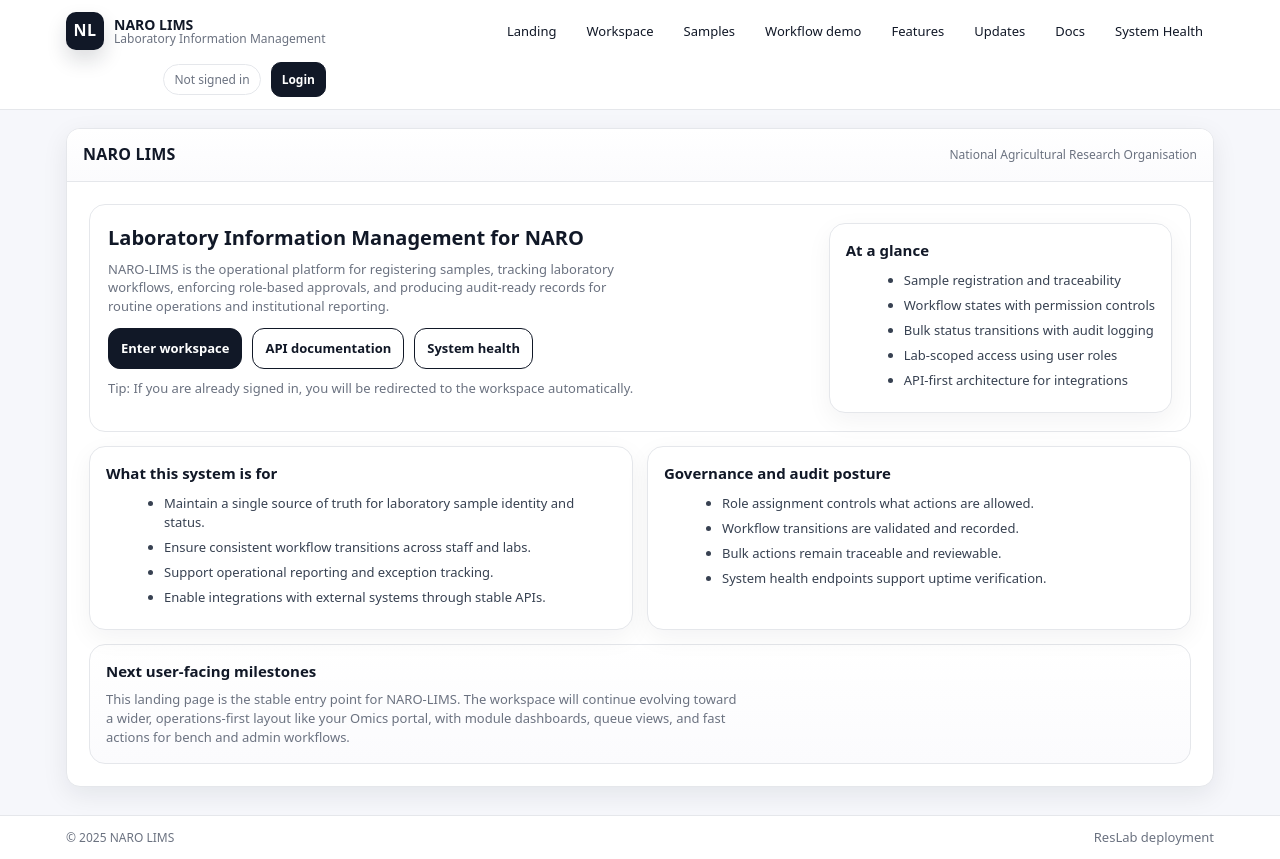
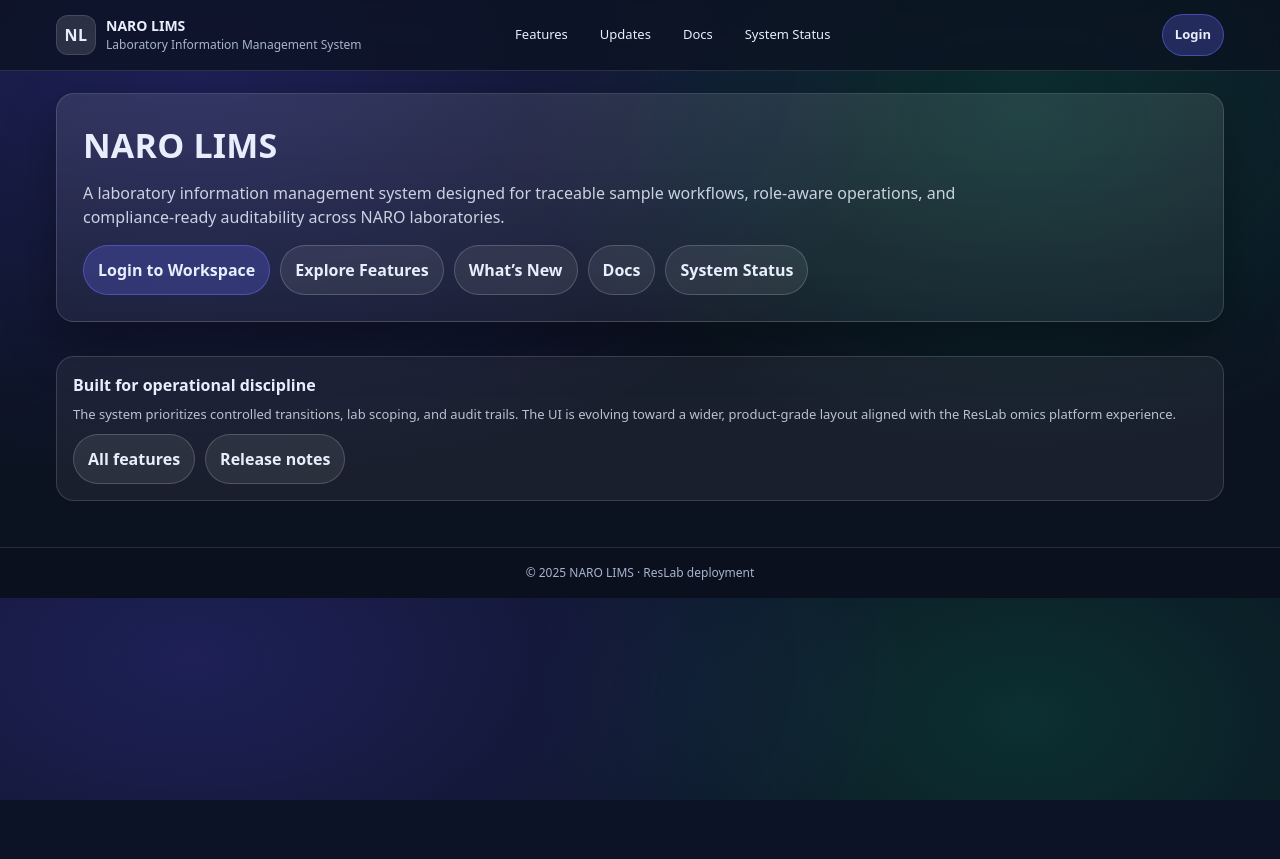
Before and after one commit to henrymwaka/narolims, a Django app: page / in a window 1280 px wide. After the commit the page ends 800 px from the top, so only its background shows below. Run offline with Django 5.2, Linux system fonts and the light colour scheme; parts of the project's set-up code (start-up, migrations or seed data) failed here and were passed over.

Commit message:
UI shell: base layout, navigation, public pages

```diff
--- /dev/null
+++ b/lims_core/templates/lims_core/base_public.html
@@ -0,0 +1,185 @@
+{% load static %}
+<!doctype html>
+<html lang="en">
+<head>
+  <meta charset="utf-8">
+  <meta name="viewport" content="width=device-width, initial-scale=1">
+  <title>{% block title %}NARO LIMS{% endblock %}</title>
+
+  <style>
+    :root{
+      --bg:#0b1220;
+      --panel:#0f1a2f;
+      --card:#0f1f3a;
+      --text:#e8eefc;
+      --muted:#a8b3cf;
+      --border:rgba(255,255,255,.12);
+      --shadow: 0 20px 50px rgba(0,0,0,.35);
+      --max: 1200px;
+      --radius: 18px;
+    }
+
+    *{ box-sizing:border-box; }
+    body{
+      margin:0;
+      font-family: ui-sans-serif, system-ui, -apple-system, "Segoe UI", Roboto, Helvetica, Arial;
+      background: radial-gradient(1200px 700px at 15% 10%, rgba(79,70,229,.28), transparent 60%),
+                  radial-gradient(900px 600px at 80% 20%, rgba(16,185,129,.18), transparent 55%),
+                  var(--bg);
+      color: var(--text);
+      line-height: 1.5;
+    }
+
+    a{ color: inherit; text-decoration:none; }
+    a:hover{ text-decoration: underline; }
+
+    .topbar{
+      position: sticky;
+      top:0;
+      z-index:50;
+      background: rgba(11,18,32,.75);
+      backdrop-filter: blur(12px);
+      border-bottom: 1px solid var(--border);
+    }
+    .topbar-inner{
+      max-width: var(--max);
+      margin: 0 auto;
+      padding: 14px 16px;
+      display:flex;
+      gap: 12px;
+      align-items:center;
+      justify-content: space-between;
+      flex-wrap: wrap;
+    }
+
+    .brand{
+      display:flex;
+      align-items:center;
+      gap: 10px;
+      min-width: 220px;
+    }
+    .badge{
+      width:40px;height:40px;border-radius:12px;
+      display:grid;place-items:center;
+      background: rgba(255,255,255,.12);
+      border: 1px solid var(--border);
+      font-weight: 900;
+      letter-spacing: .5px;
+    }
+    .brand .t strong{ display:block; font-size: 14px; }
+    .brand .t span{ display:block; font-size: 12px; color: var(--muted); }
+
+    .nav{
+      display:flex;
+      gap: 10px;
+      flex-wrap: wrap;
+      align-items:center;
+      justify-content:center;
+    }
+    .nav a{
+      font-size: 13px;
+      color: var(--text);
+      padding: 8px 10px;
+      border-radius: 999px;
+      border: 1px solid transparent;
+    }
+    .nav a:hover{
+      text-decoration:none;
+      border-color: var(--border);
+      background: rgba(255,255,255,.06);
+    }
+
+    .actions{
+      display:flex;
+      gap: 10px;
+      flex-wrap: wrap;
+      align-items:center;
+      justify-content:flex-end;
+      min-width: 240px;
+    }
+    .btn{
+      display:inline-flex;
+      align-items:center;
+      justify-content:center;
+      gap: 8px;
+      padding: 10px 12px;
+      border-radius: 999px;
+      border: 1px solid var(--border);
+      background: rgba(255,255,255,.08);
+      color: var(--text);
+      font-weight: 800;
+      font-size: 13px;
+      cursor:pointer;
+      white-space: nowrap;
+    }
+    .btn.primary{
+      background: rgba(99,102,241,.28);
+      border-color: rgba(99,102,241,.55);
+    }
+    .btn:hover{ text-decoration:none; opacity:.95; }
+
+    .container{
+      max-width: var(--max);
+      margin: 0 auto;
+      padding: 22px 16px 46px;
+    }
+
+    .card{
+      background: linear-gradient(180deg, rgba(255,255,255,.08), rgba(255,255,255,.05));
+      border: 1px solid var(--border);
+      border-radius: var(--radius);
+      box-shadow: var(--shadow);
+    }
+
+    footer{
+      border-top: 1px solid var(--border);
+      color: var(--muted);
+      font-size: 12px;
+      padding: 16px;
+      text-align:center;
+      background: rgba(0,0,0,.10);
+    }
+  </style>
+
+  {% block extra_head %}{% endblock %}
+</head>
+<body>
+
+<header class="topbar">
+  <div class="topbar-inner">
+    <a class="brand" href="/lims/">
+      <div class="badge">NL</div>
+      <div class="t">
+        <strong>NARO LIMS</strong>
+        <span>Laboratory Information Management System</span>
+      </div>
+    </a>
+
+    <nav class="nav" aria-label="Primary">
+      <a href="/lims/features/">Features</a>
+      <a href="/lims/updates/">Updates</a>
+      <a href="/lims/docs/">Docs</a>
+      <a href="/lims/health/">System Status</a>
+    </nav>
+
+    <div class="actions">
+      {% if user.is_authenticated %}
+        <a class="btn primary" href="/lims/ui/">Open Workspace</a>
+        <a class="btn" href="/lims/ui/logout/?next=/lims/">Logout</a>
+      {% else %}
+        <a class="btn primary" href="/api/auth/login/?next=/lims/ui/">Login</a>
+      {% endif %}
+    </div>
+  </div>
+</header>
+
+<main class="container">
+  {% block content %}{% endblock %}
+</main>
+
+<footer>
+  © {% now "Y" %} NARO LIMS · ResLab deployment
+</footer>
+
+</body>
+</html>
--- a/lims_core/templates/lims_core/home.html
+++ b/lims_core/templates/lims_core/home.html
@@ -145,7 +145,7 @@
       {% if user.is_staff or user.is_superuser %}
         <a class="btnX secondary" href="/admin/">Admin</a>
       {% endif %}
-      {# Logout is handled in base.html as a POST button. Do not duplicate it here. #}
+      {# Logout lives in the top navigation in base.html. Do not duplicate it here. #}
     </div>
   </div>
 
--- a/lims_core/templates/lims_core/landing.html
+++ b/lims_core/templates/lims_core/landing.html
@@ -1,129 +1,119 @@
-{% extends "lims_core/base.html" %}
-{% block title %}NARO LIMS | Laboratory Information Management{% endblock %}
-{% block page_title %}NARO LIMS{% endblock %}
-{% block page_meta %}National Agricultural Research Organisation{% endblock %}
+{% extends "lims_core/base_public.html" %}
+{% block title %}NARO LIMS{% endblock %}
 
 {% block content %}
 <style>
-  .landing-wrap{max-width:1120px;margin:0 auto;padding:6px;}
   .hero{
-    background:#fff;
-    border:1px solid #e5e7eb;
-    border-radius:16px;
-    padding:18px;
-    display:flex;
-    justify-content:space-between;
-    gap:16px;
-    align-items:flex-start;
-    flex-wrap:wrap;
+    padding: 26px;
+    border-radius: 18px;
+    border: 1px solid rgba(255,255,255,.14);
+    background: linear-gradient(180deg, rgba(255,255,255,.10), rgba(255,255,255,.05));
+    box-shadow: 0 20px 50px rgba(0,0,0,.35);
   }
-  .hero h2{margin:0;font-size:20px;}
-  .hero p{margin:8px 0 0 0;color:#6b7280;font-size:13px;max-width:70ch;}
-  .cta{display:flex;gap:10px;flex-wrap:wrap;align-items:center;margin-top:12px;}
-  .btnX{
-    display:inline-flex;align-items:center;justify-content:center;
-    padding:10px 12px;border-radius:12px;border:1px solid #111827;
-    font-weight:800;font-size:13px;text-decoration:none;white-space:nowrap;
-    background:#111827;color:#fff;
+  .hero h1{ margin:0; font-size: 34px; letter-spacing: .2px; }
+  .hero p{ margin:10px 0 0 0; color: rgba(232,238,252,.85); max-width: 880px; }
+  .hero .row{ margin-top: 16px; display:flex; gap:10px; flex-wrap: wrap; }
+  .btn2{
+    display:inline-flex; align-items:center; justify-content:center;
+    padding: 12px 14px;
+    border-radius: 999px;
+    border: 1px solid rgba(255,255,255,.18);
+    background: rgba(255,255,255,.08);
+    font-weight: 900;
+    white-space: nowrap;
   }
-  .btnX.secondary{background:#fff;color:#111827}
-  .btnX:hover{text-decoration:none;opacity:.95}
+  .btn2.primary{
+    background: rgba(99,102,241,.28);
+    border-color: rgba(99,102,241,.55);
+  }
 
   .grid{
-    margin-top:14px;
+    margin-top: 18px;
     display:grid;
-    grid-template-columns: 1fr 1fr;
+    grid-template-columns: repeat(3, minmax(0, 1fr));
     gap: 14px;
   }
-  .card{
-    background:#fff;
-    border:1px solid #e5e7eb;
-    border-radius:16px;
-    padding:16px;
-    box-shadow:0 8px 26px rgba(16,24,40,.05);
+  .card2{
+    border-radius: 18px;
+    border: 1px solid rgba(255,255,255,.14);
+    background: rgba(255,255,255,.06);
+    padding: 16px;
   }
-  .card h3{margin:0;font-size:15px;}
-  .card ul{margin:10px 0 0 18px;color:#374151;font-size:13px;}
-  .card li{margin:6px 0;}
-  .muted{color:#6b7280;font-size:13px;}
-
-  .band{
-    margin-top:14px;
-    background:linear-gradient(180deg,#ffffff,#fbfbfd);
-    border:1px solid #e5e7eb;
-    border-radius:16px;
-    padding:16px;
+  .card2 .top{ display:flex; justify-content: space-between; gap:10px; align-items:flex-start; }
+  .tag{
+    font-size: 12px;
+    padding: 2px 10px;
+    border-radius: 999px;
+    border: 1px solid rgba(255,255,255,.16);
+    color: rgba(232,238,252,.9);
+    background: rgba(0,0,0,.10);
+    white-space: nowrap;
   }
-  .band h3{margin:0;font-size:15px;}
-  .band p{margin:8px 0 0 0;color:#6b7280;font-size:13px;max-width:85ch;}
+  .card2 h3{ margin: 0; font-size: 16px; }
+  .card2 p{ margin: 8px 0 0 0; color: rgba(232,238,252,.78); font-size: 13px; }
+  .card2 ul{ margin:10px 0 0 18px; color: rgba(232,238,252,.78); font-size: 13px; }
+  .card2 .actions{ margin-top: 12px; display:flex; gap:10px; flex-wrap: wrap; }
 
   @media (max-width: 980px){
-    .grid{grid-template-columns: 1fr;}
+    .grid{ grid-template-columns: 1fr; }
   }
 </style>
 
-<div class="landing-wrap">
+<section class="hero">
+  <h1>NARO LIMS</h1>
+  <p>
+    A laboratory information management system designed for traceable sample workflows, role-aware operations, and compliance-ready auditability across NARO laboratories.
+  </p>
 
-  <div class="hero">
-    <div>
-      <h2>Laboratory Information Management for NARO</h2>
-      <p>
-        NARO-LIMS is the operational platform for registering samples, tracking laboratory workflows, enforcing role-based approvals,
-        and producing audit-ready records for routine operations and institutional reporting.
-      </p>
+  <div class="row">
+    {% if user.is_authenticated %}
+      <a class="btn2 primary" href="/lims/ui/">Open Workspace</a>
+      <a class="btn2" href="/lims/ui/samples/">Open Samples</a>
+    {% else %}
+      <a class="btn2 primary" href="/api/auth/login/?next=/lims/ui/">Login to Workspace</a>
+      <a class="btn2" href="/lims/features/">Explore Features</a>
+    {% endif %}
+    <a class="btn2" href="/lims/updates/">What’s New</a>
+    <a class="btn2" href="/lims/docs/">Docs</a>
+    <a class="btn2" href="/lims/health/">System Status</a>
+  </div>
+</section>
 
-      <div class="cta">
-        <a class="btnX" href="/api/auth/login/?next=/lims/ui/">Enter workspace</a>
-        <a class="btnX secondary" href="/api/schema/swagger-ui/">API documentation</a>
-        <a class="btnX secondary" href="/lims/health/">System health</a>
+<section class="grid" style="margin-top:18px;">
+  {% for f in features %}
+    <div class="card2">
+      <div class="top">
+        <h3>{{ f.name }}</h3>
+        <span class="tag">{{ f.tag }}</span>
       </div>
-
-      <div class="muted" style="margin-top:10px;">
-        Tip: If you are already signed in, you will be redirected to the workspace automatically.
+      <p>{{ f.summary }}</p>
+      <ul>
+        {% for b in f.bullets %}
+          <li>{{ b }}</li>
+        {% endfor %}
+      </ul>
+      <div class="actions">
+        <a class="btn2 primary" href="/lims/features/{{ f.slug }}/">Learn more</a>
+        <a class="btn2" href="{{ f.cta_href }}">{{ f.cta_label }}</a>
       </div>
     </div>
+  {% endfor %}
+</section>
 
-    <div class="card" style="min-width:280px;max-width:420px;">
-      <h3>At a glance</h3>
-      <ul>
-        <li>Sample registration and traceability</li>
-        <li>Workflow states with permission controls</li>
-        <li>Bulk status transitions with audit logging</li>
-        <li>Lab-scoped access using user roles</li>
-        <li>API-first architecture for integrations</li>
-      </ul>
+<section style="margin-top:16px;">
+  <div class="card2">
+    <div style="display:flex;justify-content:space-between;gap:10px;flex-wrap:wrap;align-items:flex-start;">
+      <div>
+        <h3 style="margin:0;">Built for operational discipline</h3>
+        <p style="margin-top:8px;">
+          The system prioritizes controlled transitions, lab scoping, and audit trails. The UI is evolving toward a wider, product-grade layout aligned with the ResLab omics platform experience.
+        </p>
+      </div>
+      <div class="actions" style="margin-top:0;">
+        <a class="btn2" href="/lims/features/">All features</a>
+        <a class="btn2" href="/lims/updates/">Release notes</a>
+      </div>
     </div>
   </div>
-
-  <div class="grid">
-    <div class="card">
-      <h3>What this system is for</h3>
-      <ul>
-        <li>Maintain a single source of truth for laboratory sample identity and status.</li>
-        <li>Ensure consistent workflow transitions across staff and labs.</li>
-        <li>Support operational reporting and exception tracking.</li>
-        <li>Enable integrations with external systems through stable APIs.</li>
-      </ul>
-    </div>
-
-    <div class="card">
-      <h3>Governance and audit posture</h3>
-      <ul>
-        <li>Role assignment controls what actions are allowed.</li>
-        <li>Workflow transitions are validated and recorded.</li>
-        <li>Bulk actions remain traceable and reviewable.</li>
-        <li>System health endpoints support uptime verification.</li>
-      </ul>
-    </div>
-  </div>
-
-  <div class="band">
-    <h3>Next user-facing milestones</h3>
-    <p>
-      This landing page is the stable entry point for NARO-LIMS. The workspace will continue evolving toward a wider, operations-first layout
-      like your Omics portal, with module dashboards, queue views, and fast actions for bench and admin workflows.
-    </p>
-  </div>
-
-</div>
+</section>
 {% endblock %}
--- a/lims_core/urls.py
+++ b/lims_core/urls.py
@@ -24,10 +24,14 @@ from .views import (
 )
 
 # -------------------------------------------------
-# UI / HTML Views
+# Public + UI / HTML Views
 # -------------------------------------------------
 from .views_ui import (
     landing,
+    features,
+    feature_detail,
+    updates,
+    docs_hub,
     home,
     ui_stats,
     ui_logout,
@@ -80,9 +84,7 @@ from .views_workflow_introspection import (
 # -------------------------------------------------
 # Workflow metrics
 # -------------------------------------------------
-from .views_workflow_metrics import (
-    WorkflowMetricsView,
-)
+from .views_workflow_metrics import WorkflowMetricsView
 
 # -------------------------------------------------
 # Identity
@@ -107,14 +109,25 @@ router.register(r"staff", StaffMemberViewSet, basename="staff")
 
 urlpatterns = [
     # ============================================================
-    # Public landing (replaces DRF api-root at /lims/)
+    # Public marketing-style pages (no login required)
+    # These are safe and must not touch the database on render
     # ============================================================
     path("", landing, name="landing"),
+    path("features/", features, name="features"),
+    path("features/<slug:slug>/", feature_detail, name="feature-detail"),
+    path("updates/", updates, name="updates"),
+    path("docs/", docs_hub, name="docs-hub"),
 
     # ============================================================
-    # Core CRUD API
+    # UI / HTML pages (authenticated workspace)
     # ============================================================
-    path("", include(router.urls)),
+    path("ui/", home, name="ui-home"),
+    path("ui/stats/", ui_stats, name="ui-stats"),
+    path("ui/logout/", ui_logout, name="ui-logout"),
+    path("ui/workflow-demo/", workflow_widget_demo, name="workflow-demo"),
+    path("ui/samples/", sample_list, name="sample-list-html"),
+    path("ui/samples/<int:pk>/", sample_detail, name="sample-detail-html"),
+    path("ui/experiments/<int:pk>/", experiment_detail, name="experiment-detail-html"),
 
     # ============================================================
     # System
@@ -172,13 +185,7 @@ urlpatterns = [
     path("workflows/<str:kind>/<int:pk>/metrics/", WorkflowMetricsView.as_view(), name="workflow-metrics"),
 
     # ============================================================
-    # UI / HTML pages (authenticated workspace)
+    # Core CRUD API (keep as-is, now that landing is defined first)
     # ============================================================
-    path("ui/", home, name="ui-home"),
-    path("ui/stats/", ui_stats, name="ui-stats"),
-    path("ui/logout/", ui_logout, name="ui-logout"),
-    path("ui/workflow-demo/", workflow_widget_demo, name="workflow-demo"),
-    path("ui/samples/", sample_list, name="sample-list-html"),
-    path("ui/samples/<int:pk>/", sample_detail, name="sample-detail-html"),
-    path("ui/experiments/<int:pk>/", experiment_detail, name="experiment-detail-html"),
+    path("", include(router.urls)),
 ]
```
Also changed, not shown: lims_core/templates/lims_core/docs_hub.html (added, +86 -0 lines), lims_core/templates/lims_core/features.html (added, +85 -0 lines), lims_core/templates/lims_core/updates.html (added, +53 -0 lines).
